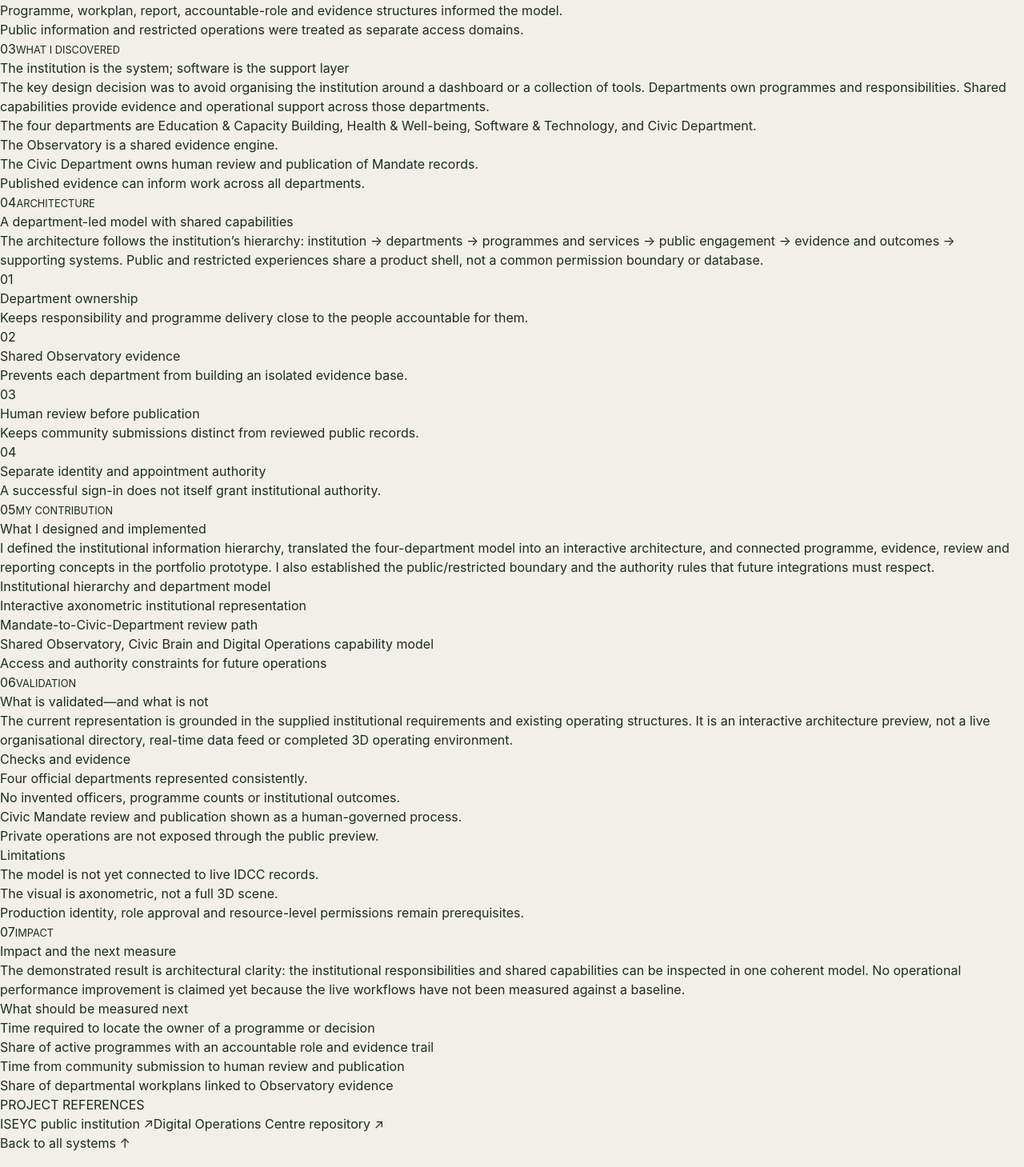
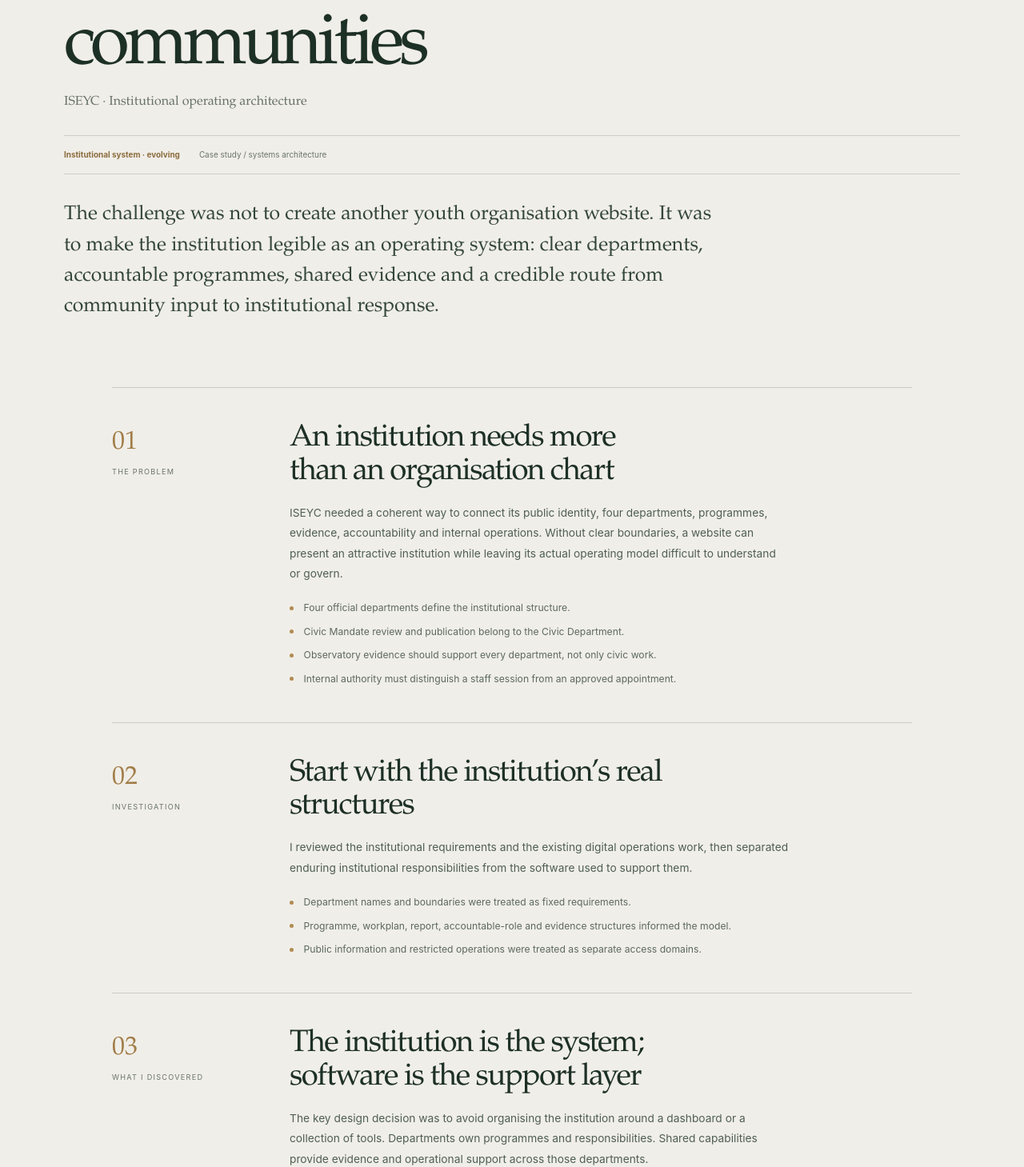
Before and after one commit to mrzulqarnainnadabo/zulqarnain-nadabo, a Next.js app: page /work/iseyc in a window 1280 px wide. Shown: the part 479-1938 px from the top of the page at 80% size. Built offline with nearby package versions, Linux system fonts and the light colour scheme.

Commit message:
Style editorial case study reading experience

```diff
--- a/app/operating-system.css
+++ b/app/operating-system.css
@@ -187,3 +187,47 @@ html.dark{--atlas-paper:#101b16;--atlas-ink:#e9e6dc;--atlas-muted:#a9b5aa;--atla
 .workspace-task-actions button:disabled{opacity:.4}
 .workspace-opportunity-queue article p{color:#5e6b60;font-size:.68rem;line-height:1.6;overflow-wrap:anywhere}
 @media(max-width:580px){.workspace-builder-heading{align-items:flex-start;flex-direction:column;gap:.25rem}.workspace-composer-row{grid-template-columns:1fr}.workspace-agent-queue article,.workspace-opportunity-queue article{grid-template-columns:1fr}.workspace-agent-queue article>span,.workspace-opportunity-queue article>span{text-align:left}.workspace-opportunity-queue article>button{justify-self:start}}
+
+/* Evidence-led case studies */
+.case-study-page{min-height:100svh;background:#f0eee8;color:#1d3026;padding:0 clamp(1.1rem,5vw,5rem) 4rem;font-family:var(--font-sans),sans-serif}
+.case-study-topbar{max-width:1120px;margin:auto;height:76px;display:flex;align-items:center;justify-content:space-between;border-bottom:1px solid rgba(29,48,38,.18)}
+.case-study-wordmark{font:500 1.5rem var(--font-serif),serif;letter-spacing:-.06em}.case-study-wordmark span{color:#a47d42}
+.case-study-back,.case-study-next{font-size:.7rem;color:#56645a;text-underline-offset:4px}
+.case-study-hero{max-width:1120px;margin:clamp(4rem,10vw,8rem) auto 5rem}
+.case-study-eyebrow{color:#8b6c3e;font-size:.59rem;font-weight:700;letter-spacing:.16em;text-transform:uppercase}
+.case-study-hero h1{max-width:16ch;margin:1.2rem 0 1rem;font:300 clamp(3rem,7vw,6.5rem)/.96 var(--font-serif),serif;letter-spacing:-.065em;text-wrap:balance}
+.case-study-subtitle{color:#657167;font:400 1rem var(--font-serif),serif}
+.case-study-meta{display:flex;flex-wrap:wrap;gap:.6rem 1.5rem;margin:2rem 0;padding:1rem 0;border-top:1px solid rgba(29,48,38,.16);border-bottom:1px solid rgba(29,48,38,.16);color:#68746a;font-size:.62rem}
+.case-study-meta span:first-child{color:#8b6c3e;font-weight:650}
+.case-study-thesis{max-width:66ch;margin:0;font:400 clamp(1.2rem,2vw,1.55rem)/1.55 var(--font-serif),serif;color:#33463a}
+.case-study-body{max-width:1000px;margin:auto}
+.case-study-section{display:grid;grid-template-columns:190px minmax(0,1fr);gap:2rem;padding:2.7rem 0;border-top:1px solid rgba(29,48,38,.18)}
+.case-study-section-index{display:flex;flex-direction:column;gap:.6rem;padding-top:.45rem}
+.case-study-section-index span{font:300 2rem var(--font-serif);color:#a17d48}
+.case-study-section-index small{font-size:.57rem;letter-spacing:.14em;color:#68746a}
+.case-study-section-content h2{max-width:25ch;margin:0 0 1.1rem;font:400 clamp(1.7rem,3vw,2.5rem)/1.08 var(--font-serif);letter-spacing:-.04em}
+.case-study-section-content>p{max-width:72ch;margin:0;color:#4f5f54;font-size:.86rem;line-height:1.85}
+.case-study-list{display:grid;gap:.55rem;margin:1.25rem 0 0;padding:0;list-style:none}
+.case-study-list li{position:relative;padding-left:1.1rem;color:#5c695f;font-size:.76rem;line-height:1.7}
+.case-study-list li:before{content:"";position:absolute;left:0;top:.62em;width:5px;height:5px;border-radius:50%;background:#b18b52}
+.case-study-decisions{display:grid;grid-template-columns:repeat(2,minmax(0,1fr));gap:1px;margin-top:1.6rem;background:rgba(29,48,38,.17);border:1px solid rgba(29,48,38,.17)}
+.case-study-decisions>div{display:grid;grid-template-columns:34px 1fr;gap:.6rem;padding:1rem;background:#e8e7de}
+.case-study-decisions>div>span{color:#a17d48;font-size:.6rem}
+.case-study-decisions h3,.case-study-validation-grid h3,.case-study-measures h3{margin:0 0 .4rem;font:500 1.05rem var(--font-serif)}
+.case-study-decisions p{margin:0;color:#667167;font-size:.7rem;line-height:1.65}
+.case-study-validation-grid{display:grid;grid-template-columns:1fr 1fr;gap:2rem;margin-top:1.5rem;padding:1.2rem;background:#e8e7de}
+.case-study-validation-grid .case-study-list{margin-top:.8rem}
+.case-study-validation-grid .case-study-list li{font-size:.69rem}
+.case-study-measures{margin-top:1.5rem;padding:1.2rem 1.3rem;border-left:2px solid #a17d48;background:#e8e7de}
+.case-study-measures .case-study-list{margin-top:.7rem}
+.case-study-footer{max-width:1120px;margin:5rem auto 0;padding:1.6rem 0;border-top:1px solid rgba(29,48,38,.2);display:flex;justify-content:space-between;align-items:flex-end;gap:2rem}
+.case-study-links{display:flex;flex-wrap:wrap;gap:1rem 1.5rem;margin-top:.8rem}
+.case-study-links a{font-size:.7rem;color:#415347;text-decoration:underline;text-decoration-color:#a17d48;text-underline-offset:4px}
+.case-study-next{white-space:nowrap}
+html.dark .case-study-page{background:#14251c;color:#ece9df}
+html.dark .case-study-topbar,html.dark .case-study-section,html.dark .case-study-meta,html.dark .case-study-footer{border-color:rgba(236,233,223,.18)}
+html.dark .case-study-back,html.dark .case-study-next,html.dark .case-study-subtitle,html.dark .case-study-meta,html.dark .case-study-section-content>p,html.dark .case-study-list li,html.dark .case-study-decisions p{color:#bac5ba}
+html.dark .case-study-thesis,html.dark .case-study-links a{color:#e1e6dc}
+html.dark .case-study-decisions,html.dark .case-study-validation-grid,html.dark .case-study-measures{background:#20362a}
+html.dark .case-study-decisions>div{background:#20362a}
+@media(max-width:700px){.case-study-section{grid-template-columns:1fr;gap:.8rem;padding:2rem 0}.case-study-section-index{flex-direction:row;align-items:center;gap:.8rem}.case-study-section-index span{font-size:1.5rem}.case-study-hero{margin:3.5rem auto}.case-study-decisions,.case-study-validation-grid{grid-template-columns:1fr}.case-study-footer{align-items:flex-start;flex-direction:column}.case-study-page{padding-bottom:2.5rem}}
```
